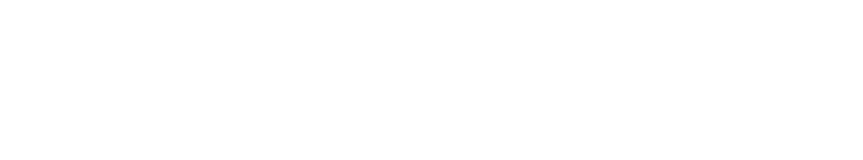
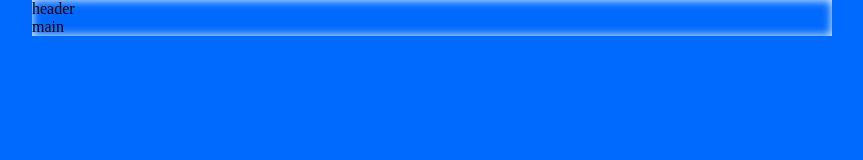
Before and after one commit to GeonWoo-LPS/timeline, a plain HTML site: page index.html in a window 1280 px wide. Shown: the whole page, without its empty margins (208-1071 px from the left). Drawn offline with Linux system fonts and the light colour scheme.

Commit message:
html 구조 변경 및 전체 배경색 지정

```diff
--- a/index.html
+++ b/index.html
@@ -8,8 +8,10 @@
     </head>
     <body>
         <div class="l_wrapper">
-            <header class="header"></header>
-            <main class="main"></main>
+            <div class="contents">
+                <header class="header">header</header>
+                <main class="main">main</main>
+            </div>
         </div>
     </body>
 </html>
--- a/style.css
+++ b/style.css
@@ -0,0 +1,15 @@
+/* Reset */
+body {
+    margin: unset;
+}
+
+/* Component */
+body {
+    background-color: rgb(0, 106, 255);
+}
+
+.l_wrapper {
+    max-width: 800px;
+    margin: 0 auto;
+    box-shadow: inset 0 0 10px white;
+}
```
